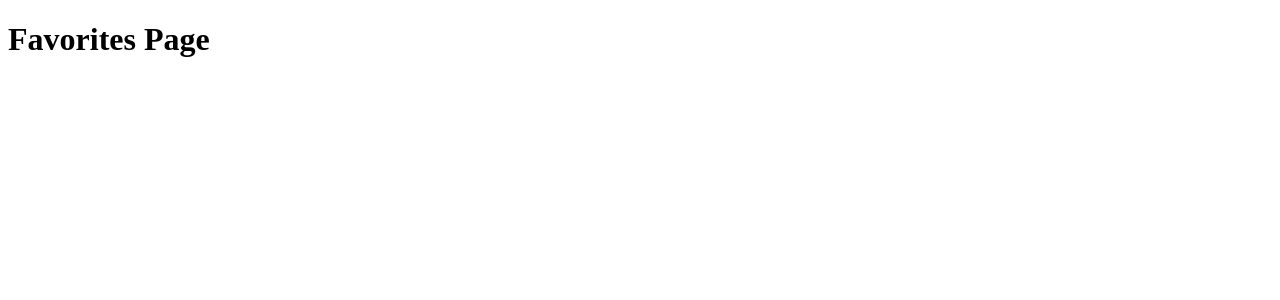
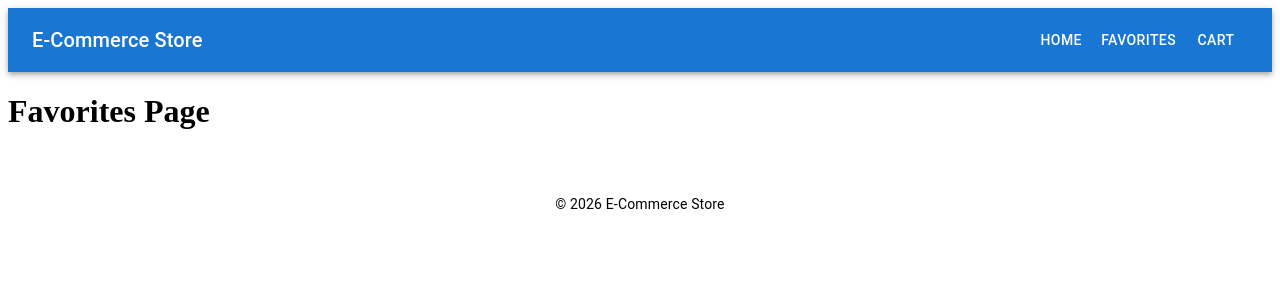
Before and after one commit to kerimovmeybi-bit/ecommerce-store, a React (Vite) app in the folder ecommerce-store/: page /favorites in a window 1280 px wide. Shown: the top 300 px of the page. Built offline with nearby package versions, Linux system fonts and the light colour scheme.

Commit message:
Create layout with navbar and footer

```diff
--- a/ecommerce-store/package.json
+++ b/ecommerce-store/package.json
@@ -10,6 +10,9 @@
     "preview": "vite preview"
   },
   "dependencies": {
+    "@emotion/react": "^11.14.0",
+    "@emotion/styled": "^11.14.1",
+    "@mui/material": "^9.1.2",
     "react": "^19.2.7",
     "react-dom": "^19.2.7",
     "react-router-dom": "^7.18.0"
--- /dev/null
+++ b/ecommerce-store/src/components/Footer/Footer.tsx
@@ -0,0 +1,20 @@
+import { Box, Typography } from "@mui/material";
+
+function Footer() {
+  return (
+    <Box
+      component="footer"
+      sx={{
+        textAlign: "center",
+        py: 3,
+        mt: 5,
+      }}
+    >
+      <Typography variant="body2">
+        © 2026 E-Commerce Store
+      </Typography>
+    </Box>
+  );
+}
+
+export default Footer;
--- /dev/null
+++ b/ecommerce-store/src/components/Layout/Layout.tsx
@@ -0,0 +1,17 @@
+import { Outlet } from "react-router-dom";
+import Navbar from "../Navbar/Navbar";
+import Footer from "../Footer/Footer";
+
+function Layout() {
+  return (
+    <>
+      <Navbar />
+      <main>
+        <Outlet />
+      </main>
+      <Footer />
+    </>
+  );
+}
+
+export default Layout;
--- /dev/null
+++ b/ecommerce-store/src/components/Navbar/Navbar.tsx
@@ -0,0 +1,35 @@
+import { AppBar, Toolbar, Typography, Button, Box } from "@mui/material";
+import { Link } from "react-router-dom";
+
+function Navbar() {
+  return (
+    <AppBar position="static">
+      <Toolbar>
+        <Typography
+          variant="h6"
+          sx={{
+            flexGrow: 1,
+          }}
+        >
+          E-Commerce Store
+        </Typography>
+
+        <Box>
+          <Button color="inherit" component={Link} to="/">
+            Home
+          </Button>
+
+          <Button color="inherit" component={Link} to="/favorites">
+            Favorites
+          </Button>
+
+          <Button color="inherit" component={Link} to="/cart">
+            Cart
+          </Button>
+        </Box>
+      </Toolbar>
+    </AppBar>
+  );
+}
+
+export default Navbar;
--- a/ecommerce-store/src/routes/AppRoutes.tsx
+++ b/ecommerce-store/src/routes/AppRoutes.tsx
@@ -1,17 +1,21 @@
-import {Routes, Route} from "react-router-dom";
+import { Routes, Route } from "react-router-dom";
+
+import Layout from "../components/Layout/Layout";
 
 import Home from "../pages/Home";
 import ProductDetails from "../pages/ProductDetails";
 import Cart from "../pages/Cart";
 import Favorites from "../pages/Favorites";
 
-function AppRoutes () {
-    return(
+function AppRoutes() {
+  return (
     <Routes>
+      <Route element={<Layout />}>
         <Route path="/" element={<Home />} />
         <Route path="/product/:id" element={<ProductDetails />} />
         <Route path="/cart" element={<Cart />} />
-            <Route path="favorites" element={<Favorites />} />
+        <Route path="/favorites" element={<Favorites />} />
+      </Route>
     </Routes>
   );
 }
```
Also changed, not shown: 1 other file (tests, documents, lock files or other folders). Lines whose indentation alone changed are shown as unchanged.
